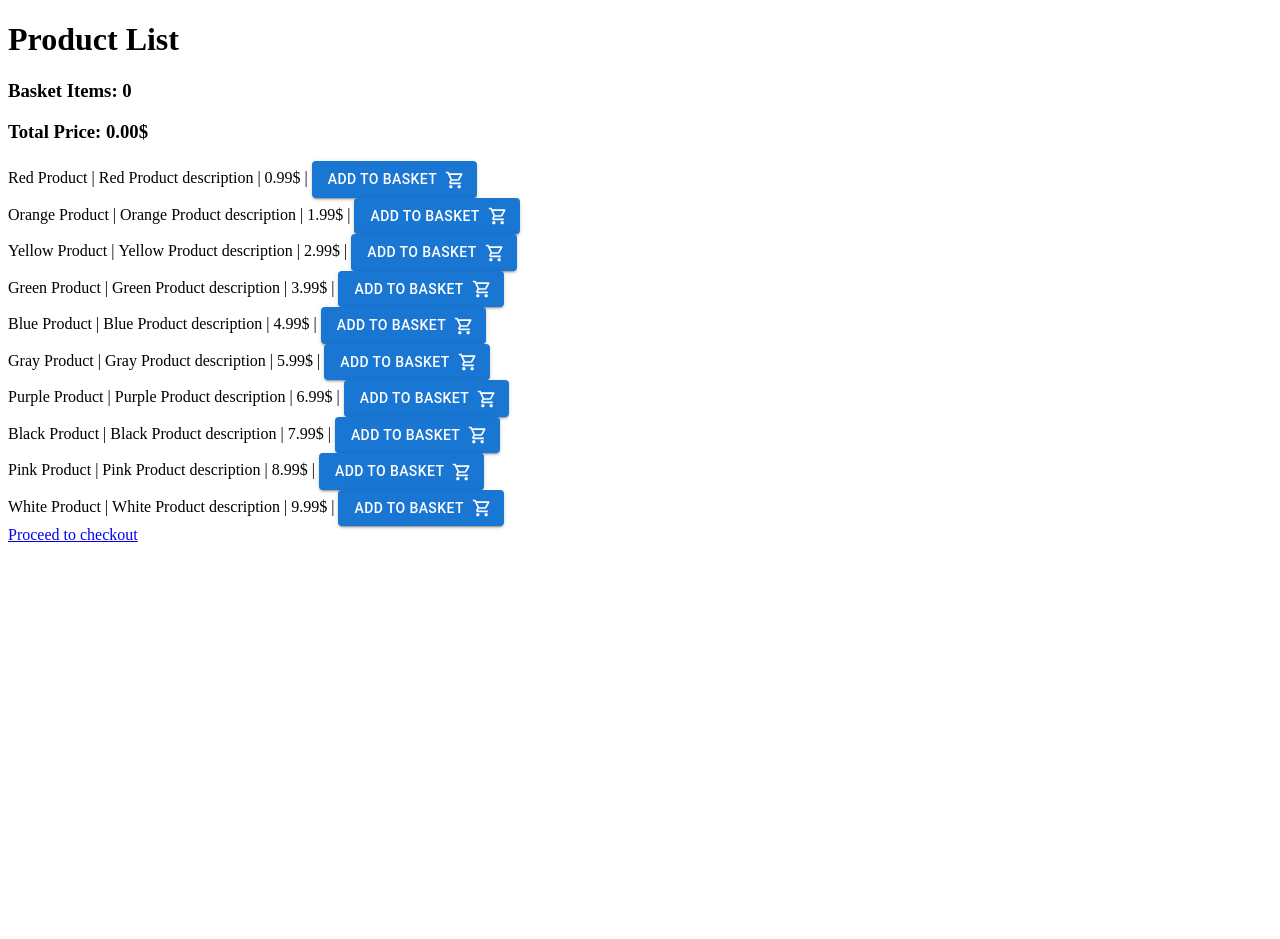
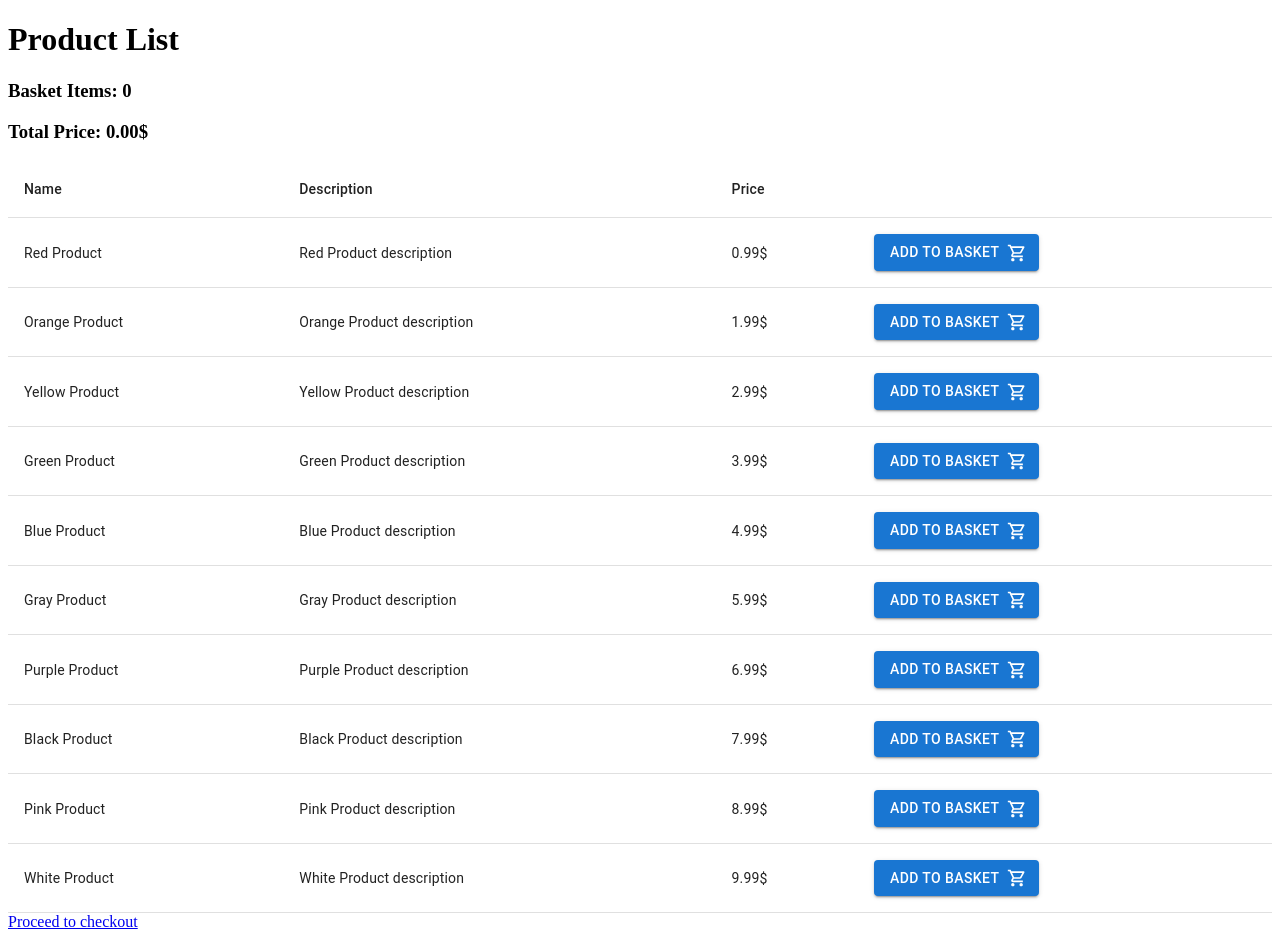
Before and after one commit to mrrustemka/shopping-simulator, a React (Create React App) app: page / in a window 1280 px wide. Before the commit the page ends 800 px from the top, so only its background shows below. Built offline with nearby package versions, Linux system fonts and the light colour scheme.

Commit message:
stylize-product-list

```diff
--- a/src/components/Product.jsx
+++ b/src/components/Product.jsx
@@ -3,6 +3,9 @@ import { useDispatch, useSelector } from "react-redux";
 import Button from "@mui/material/Button";
 import ShoppingCartOutlinedIcon from "@mui/icons-material/ShoppingCartOutlined";
 import DeleteOutlineOutlinedIcon from "@mui/icons-material/DeleteOutlineOutlined";
+import TableRow from "@mui/material/TableRow";
+import TableCell from "@mui/material/TableCell";
+import TableBody from "@mui/material/TableBody";
 
 function Product({ name, description, price, basketLimit, id }) {
   const dispatch = useDispatch();
@@ -20,10 +23,14 @@ function Product({ name, description, price, basketLimit, id }) {
   };
 
   return (
-    <div className="product">
-      <p>{name} | </p>
-      <p>{description} | </p>
-      <p>{price + "$"} | </p>
+    <TableBody className="product">
+      <TableRow>
+        <TableCell component="th" scope="row">
+          {name}
+        </TableCell>
+        <TableCell>{description}</TableCell>
+        <TableCell>{price + "$"}</TableCell>
+        <TableCell>
           {productState(id) ? (
             <Button
               onClick={() => removeBasket(id)}
@@ -41,7 +48,9 @@ function Product({ name, description, price, basketLimit, id }) {
               Add to Basket
             </Button>
           )}
-    </div>
+        </TableCell>
+      </TableRow>
+    </TableBody>
   );
 }
 
--- a/src/components/ProductList.jsx
+++ b/src/components/ProductList.jsx
@@ -4,7 +4,11 @@ import { useSelector } from "react-redux";
 import Info from "./Info";
 import Product from "./Product";
 import products from "../data/products_sample.json";
-
+import Table from "@mui/material/Table";
+import TableCell from "@mui/material/TableCell";
+import TableContainer from "@mui/material/TableContainer";
+import TableHead from "@mui/material/TableHead";
+import TableRow from "@mui/material/TableRow";
 
 function ProductList() {
   const customerInfo = useSelector((state) => state);
@@ -18,6 +22,16 @@ function ProductList() {
       <h1>Product List</h1>
       <Info message="Basket Items" count={customerInfo.basket.length} unit="" />
       <Info message="Total Price" count={basketPrice.toFixed(2)} unit="$" />
+      <TableContainer>
+        <Table sx={{ minWidth: 650 }} aria-label="simple table">
+          <TableHead>
+            <TableRow>
+              <TableCell>Name</TableCell>
+              <TableCell>Description</TableCell>
+              <TableCell>Price</TableCell>
+              <TableCell></TableCell>
+            </TableRow>
+          </TableHead>
           {products.map((product) => (
             <Product
               key={product.sku}
@@ -28,6 +42,8 @@ function ProductList() {
               basketLimit={product.basketLimit}
             />
           ))}
+        </Table>
+      </TableContainer>
       <Link to="/basket">Proceed to checkout</Link>
     </div>
   );
```
Lines whose indentation alone changed are shown as unchanged.
